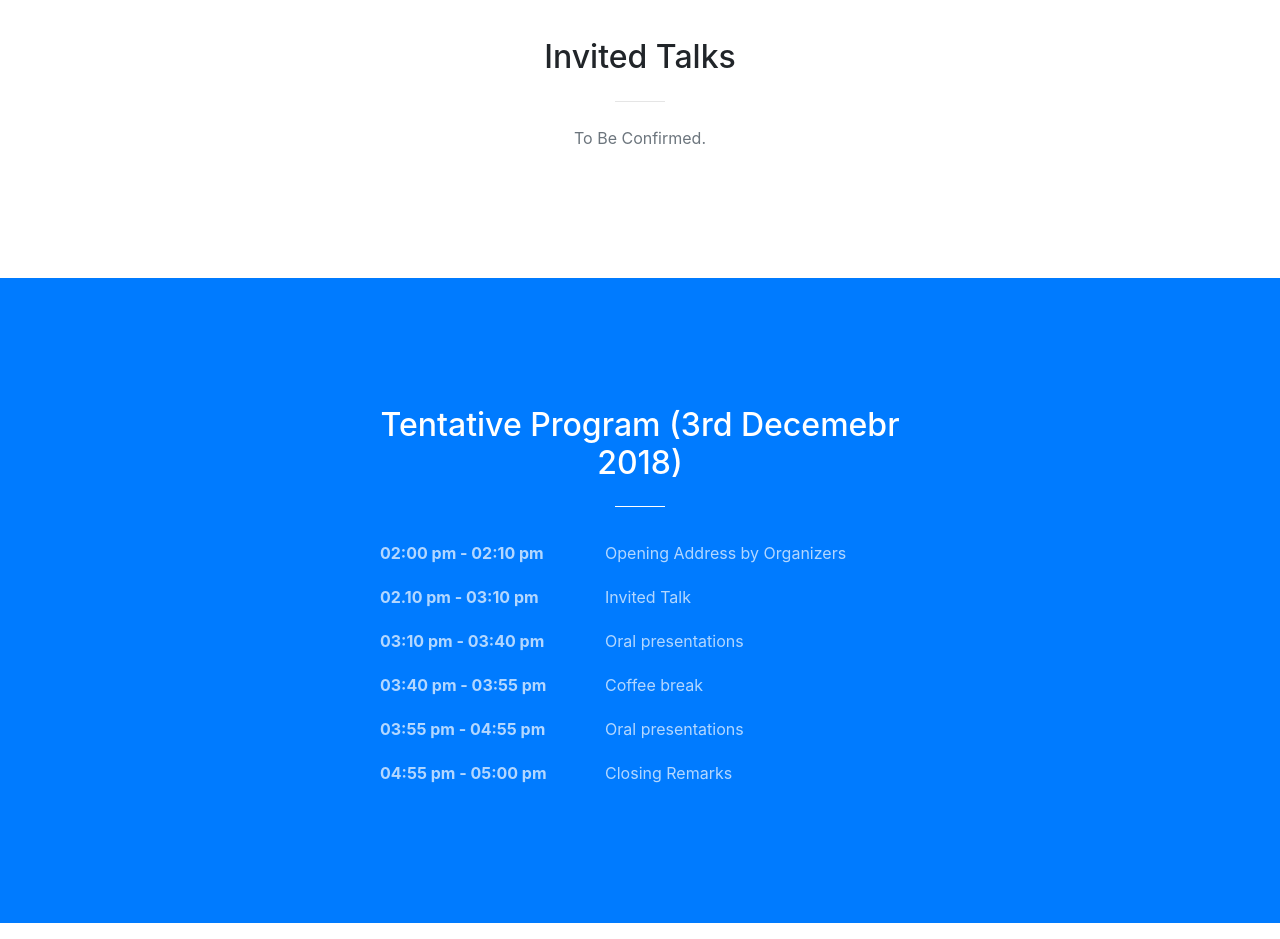
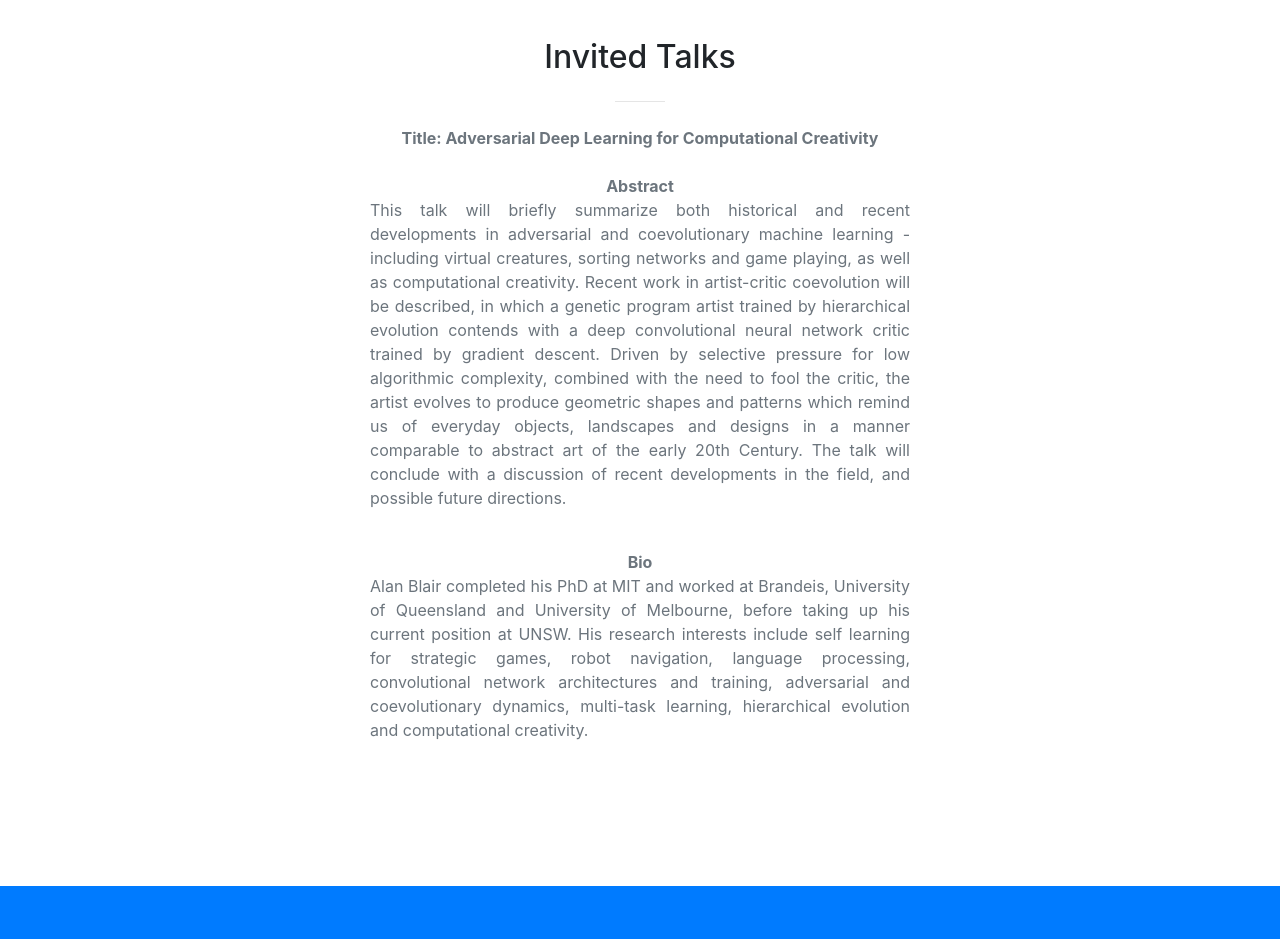
Before and after one commit to AIAesthetics/AIAesthetics.github.io, a website with bundled scripts: page index.html in a window 1280 px wide. Shown: the part 3260-4199 px from the top of the page. Built offline with nearby package versions, Linux system fonts and the light colour scheme.

Commit message:
invited talk is added

```diff
--- a/index.html
+++ b/index.html
@@ -262,8 +262,39 @@
             <h2 class="section-heading">Invited Talks</h2>
             <hr class="dark my-4">
               <div class="text-muted" style="text-align: center;">
-                  To Be Confirmed.
-                </div>
+                  <b>Title: Adversarial Deep Learning for Computational Creativity</b>
+                  <br/>
+                  <br/>
+                  <b>Abstract</b>
+                  <br/>
+                  <p style="text-align: justify;">
+                    This talk will briefly summarize both historical and recent developments
+                    in adversarial and coevolutionary machine learning - including virtual
+                    creatures, sorting networks and game playing, as well as computational
+                    creativity. Recent work in artist-critic coevolution will be described,
+                    in which a genetic program artist trained by hierarchical evolution
+                    contends with a deep convolutional neural network critic trained by
+                    gradient descent. Driven by selective pressure for low algorithmic
+                    complexity, combined with the need to fool the critic, the artist
+                    evolves to produce geometric shapes and patterns which remind us of
+                    everyday objects, landscapes and designs in a manner comparable to
+                    abstract art of the early 20th Century. The talk will conclude with a
+                    discussion of recent developments in the field, and possible future
+                    directions.
+                  </p>
+                    <br/>
+                  <b>Bio</b>
+                  <br/>
+                  <p style="text-align: justify;">
+                    Alan Blair completed his PhD at MIT and worked at Brandeis, University
+                    of Queensland and University of Melbourne, before taking up his current
+                    position at UNSW. His research interests include self learning for
+                    strategic games, robot navigation, language processing, convolutional
+                    network architectures and training, adversarial and coevolutionary
+                    dynamics, multi-task learning, hierarchical evolution and computational
+                    creativity.
+                  </p>
+              </div>
             <!-- <a class="btn btn-light btn-xl js-scroll-trigger" href="#services">Get Started!</a> -->
           </div>
         </div>
```
